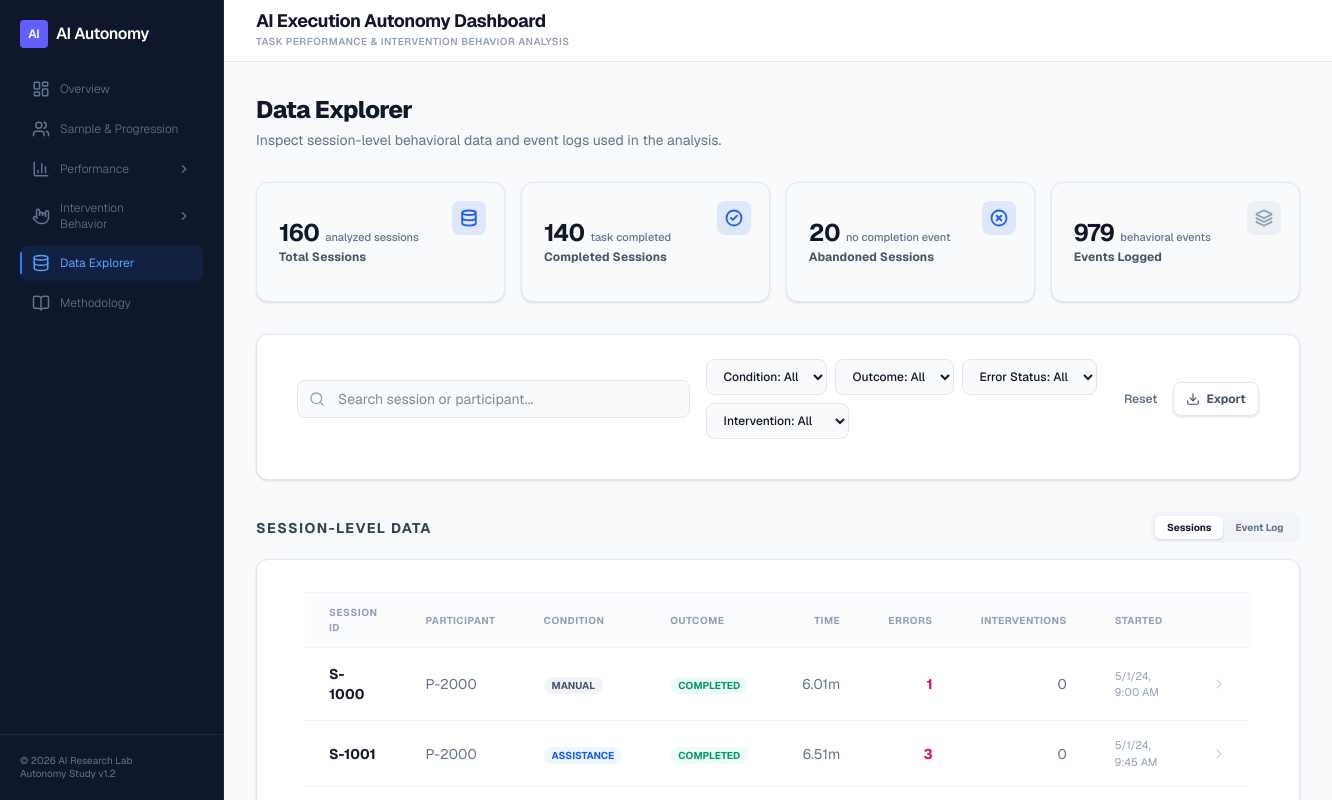
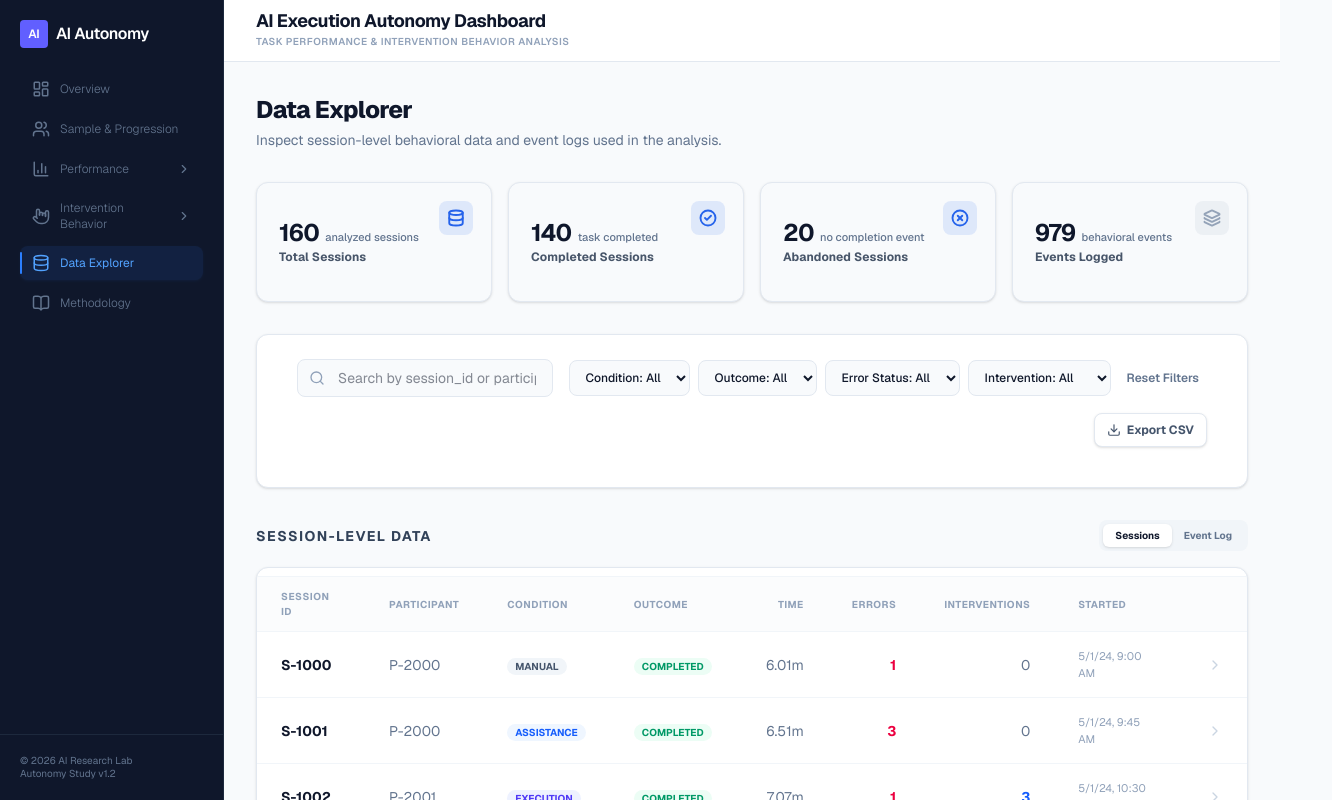
Before and after one commit to LQasemzadeh/ai-autonomy-dashboard, a Next.js app: page /data-explorer in a window 1280 px wide. Shown: the top 800 px of the page, 1332 px wide, since content can reach past the window. Built offline with nearby package versions, Linux system fonts and the light colour scheme.

Commit message:
Revert Data Explorer page to initial version
Reverting layout changes to the original state as requested by the user.

```diff
--- a/app/data-explorer/page.tsx
+++ b/app/data-explorer/page.tsx
@@ -124,10 +124,10 @@ export default function DataExplorerPage() {
   };
 
   return (
-    <div className="flex-1 flex flex-col min-h-screen bg-slate-50 overflow-x-hidden">
+    <div className="flex-1 flex flex-col min-h-screen bg-slate-50">
       <Header />
 
-      <main className="p-4 md:p-8 w-full max-w-[1400px] mx-auto space-y-8">
+      <main className="p-8 max-w-[1400px] mx-auto w-full space-y-8">
         <div>
           <h1 className="text-2xl font-extrabold text-slate-900 tracking-tight">Data Explorer</h1>
           <p className="text-slate-500 text-sm mt-1">Inspect session-level behavioral data and event logs used in the analysis.</p>
@@ -142,22 +142,22 @@ export default function DataExplorerPage() {
         </div>
 
         {/* Filter Panel */}
-        <DashboardCard className="overflow-visible">
-          <div className="p-4 flex flex-col lg:flex-row lg:items-center gap-4">
-            <div className="relative flex-1 min-w-[200px]">
+        <DashboardCard className="p-4 overflow-visible">
+          <div className="flex flex-wrap items-center gap-4">
+            <div className="relative flex-1 min-w-[240px]">
               <Search className="absolute left-3 top-1/2 -translate-y-1/2 text-slate-400" size={16} />
               <input
                 type="text"
-                placeholder="Search session or participant..."
+                placeholder="Search by session_id or participant_id..."
                 className="w-full pl-10 pr-4 py-2 bg-slate-50 border border-slate-200 rounded-lg text-sm focus:outline-none focus:ring-2 focus:ring-blue-500 transition-all"
                 value={search}
                 onChange={(e) => setSearch(e.target.value)}
               />
             </div>
 
-            <div className="grid grid-cols-2 sm:grid-cols-4 lg:flex lg:flex-wrap items-center gap-2 flex-1">
+            <div className="flex flex-wrap items-center gap-2">
               <select
-                className="w-full lg:w-auto bg-slate-50 border border-slate-200 rounded-lg px-3 py-2 text-xs font-medium focus:outline-none focus:ring-2 focus:ring-blue-500"
+                className="bg-slate-50 border border-slate-200 rounded-lg px-3 py-2 text-xs font-medium focus:outline-none focus:ring-2 focus:ring-blue-500"
                 value={conditionFilter}
                 onChange={(e) => { setConditionFilter(e.target.value); setCurrentPage(1); }}
               >
@@ -168,7 +168,7 @@ export default function DataExplorerPage() {
               </select>
 
               <select
-                className="w-full lg:w-auto bg-slate-50 border border-slate-200 rounded-lg px-3 py-2 text-xs font-medium focus:outline-none focus:ring-2 focus:ring-blue-500"
+                className="bg-slate-50 border border-slate-200 rounded-lg px-3 py-2 text-xs font-medium focus:outline-none focus:ring-2 focus:ring-blue-500"
                 value={outcomeFilter}
                 onChange={(e) => { setOutcomeFilter(e.target.value); setCurrentPage(1); }}
               >
@@ -178,7 +178,7 @@ export default function DataExplorerPage() {
               </select>
 
               <select
-                className="w-full lg:w-auto bg-slate-50 border border-slate-200 rounded-lg px-3 py-2 text-xs font-medium focus:outline-none focus:ring-2 focus:ring-blue-500"
+                className="bg-slate-50 border border-slate-200 rounded-lg px-3 py-2 text-xs font-medium focus:outline-none focus:ring-2 focus:ring-blue-500"
                 value={errorFilter}
                 onChange={(e) => { setErrorFilter(e.target.value); setCurrentPage(1); }}
               >
@@ -188,7 +188,7 @@ export default function DataExplorerPage() {
               </select>
 
               <select
-                className="w-full lg:w-auto bg-slate-50 border border-slate-200 rounded-lg px-3 py-2 text-xs font-medium focus:outline-none focus:ring-2 focus:ring-blue-500"
+                className="bg-slate-50 border border-slate-200 rounded-lg px-3 py-2 text-xs font-medium focus:outline-none focus:ring-2 focus:ring-blue-500"
                 value={interventionFilter}
                 onChange={(e) => { setInterventionFilter(e.target.value); setCurrentPage(1); }}
               >
@@ -196,9 +196,7 @@ export default function DataExplorerPage() {
                 <option value="With intervention">With intervention</option>
                 <option value="No intervention">No intervention</option>
               </select>
-            </div>
 
-            <div className="flex items-center gap-2 ml-auto lg:ml-0">
               <button
                 onClick={() => {
                   setSearch('');
@@ -207,11 +205,13 @@ export default function DataExplorerPage() {
                   setErrorFilter('All');
                   setInterventionFilter('All');
                 }}
-                className="text-xs font-semibold text-slate-500 hover:text-slate-700 px-2 py-2 transition-colors whitespace-nowrap"
+                className="text-xs font-semibold text-slate-500 hover:text-slate-700 px-2 py-2 transition-colors"
               >
-                Reset
+                Reset Filters
               </button>
+            </div>
 
+            <div className="ml-auto flex items-center gap-2">
               <button
                 onClick={() => {
                   if (activeTab === 'sessions') {
@@ -220,10 +220,10 @@ export default function DataExplorerPage() {
                     exportToCSV(filteredEvents, 'events.csv');
                   }
                 }}
-                className="flex items-center gap-1.5 px-3 py-2 text-xs font-bold text-slate-600 bg-white border border-slate-200 rounded-lg hover:bg-slate-50 transition-colors shadow-sm whitespace-nowrap"
+                className="flex items-center gap-1.5 px-3 py-2 text-xs font-bold text-slate-600 bg-white border border-slate-200 rounded-lg hover:bg-slate-50 transition-colors shadow-sm"
               >
                 <Download size={14} />
-                Export
+                Export CSV
               </button>
             </div>
           </div>
@@ -252,10 +252,9 @@ export default function DataExplorerPage() {
           </div>
 
           <DashboardCard className="overflow-hidden">
-            <div className="p-6">
             {activeTab === 'sessions' ? (
               <>
-                  <div className="overflow-x-auto">
+                <div className="overflow-x-auto -mx-6">
                   <table className="w-full text-left border-collapse">
                     <thead>
                       <tr className="bg-slate-50/50 border-y border-slate-100">
@@ -363,7 +362,7 @@ export default function DataExplorerPage() {
               </>
             ) : (
               <>
-                  <div className="overflow-x-auto">
+                <div className="overflow-x-auto -mx-6">
                   <table className="w-full text-left border-collapse">
                     <thead>
                       <tr className="bg-slate-50/50 border-y border-slate-100">
@@ -419,7 +418,6 @@ export default function DataExplorerPage() {
                 </div>
               </>
             )}
-            </div>
           </DashboardCard>
         </div>
 
```
Lines whose indentation alone changed are shown as unchanged.
